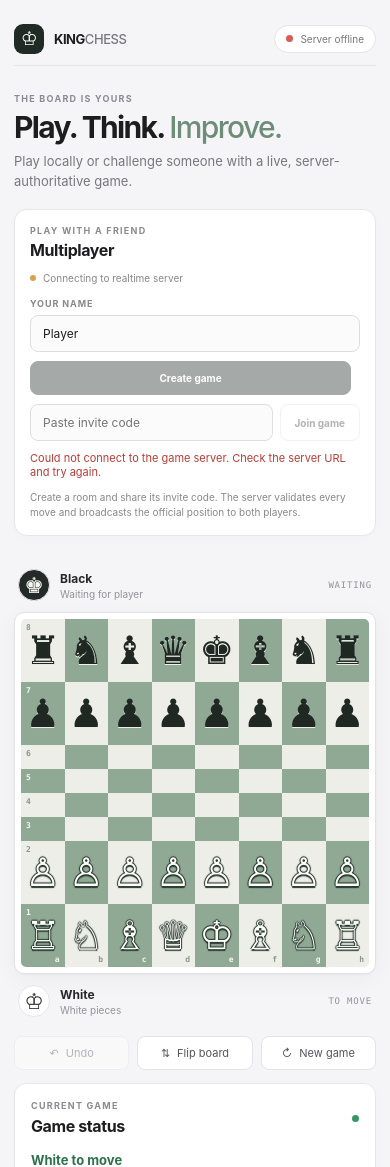
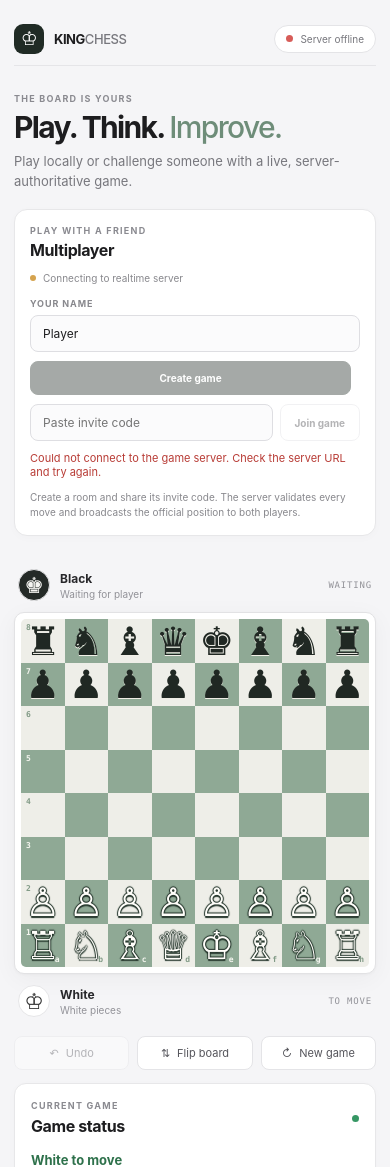
Before and after one commit to DARTVADER1-DROID/King-Chess, a React (Vite) app in the folder apps/web/: page / in a window 390 px wide. Shown: the top 1167 px of the page. Built offline with nearby package versions, Linux system fonts and the light colour scheme; no server answers.

Commit message:
Stabilize responsive chessboard grid sizing

```diff
--- a/apps/web/src/style.css
+++ b/apps/web/src/style.css
@@ -60,7 +60,7 @@ h1 em { color: #6e8d79; font-style: normal; font-weight: 520; }
 .multiplayer-note { margin: 11px 0 0; color: #88888d; font-size: 10px; line-height: 1.5; }
 .multiplayer-error, .analysis-error { margin: 10px 0 0; color: #b83c36; font-size: 11px; }
 .game-layout { display: grid; grid-template-columns: minmax(0, 1.15fr) minmax(310px, .85fr); gap: 24px; align-items: start; }
-.board-column { min-width: 0; }
+.board-column { min-width: 0; width: 100%; }
 .board-topline, .board-bottomline { display: flex; align-items: center; justify-content: space-between; padding: 11px 4px; }
 .player-label { display: flex; align-items: center; gap: 10px; }
 .avatar { display: grid; place-items: center; width: 32px; height: 32px; border: 1px solid #e6e6e8; border-radius: 50%; font-size: 22px; }
@@ -71,7 +71,7 @@ h1 em { color: #6e8d79; font-style: normal; font-weight: 520; }
 .player-label small { margin-top: 2px; color: #929298; font-size: 10px; }
 .turn-indicator { color: #929298; font-family: ui-monospace, SFMono-Regular, Menlo, monospace; font-size: 9px; letter-spacing: .09em; }
 .board-frame { padding: 9px; border: 1px solid #e2e2e4; border-radius: 13px; background: #fff; box-shadow: 0 5px 24px #1d1d1f0b, 0 1px 3px #1d1d1f08; }
-.chessboard { display: grid; grid-template-columns: repeat(8, minmax(0, 1fr)); aspect-ratio: 1; width: 100%; overflow: hidden; border-radius: 5px; }
+.chessboard { display: grid; grid-template-columns: repeat(8, minmax(0, 1fr)); grid-template-rows: repeat(8, minmax(0, 1fr)); aspect-ratio: 1 / 1; width: 100%; min-width: 0; overflow: hidden; border-radius: 5px; }
 .square { position: relative; display: grid; place-items: center; min-width: 0; min-height: 0; padding: 0; border: 0; cursor: pointer; transition: filter .12s, background-color .12s; }
 .square.light { background: #eeeee8; }
 .square.dark { background: #8fa995; }
```
